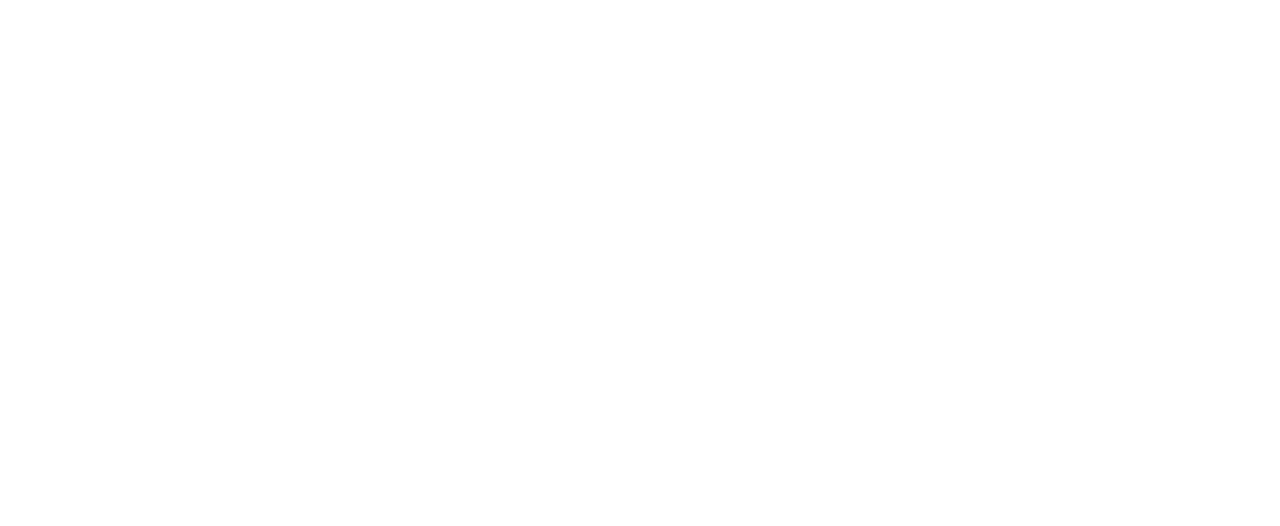
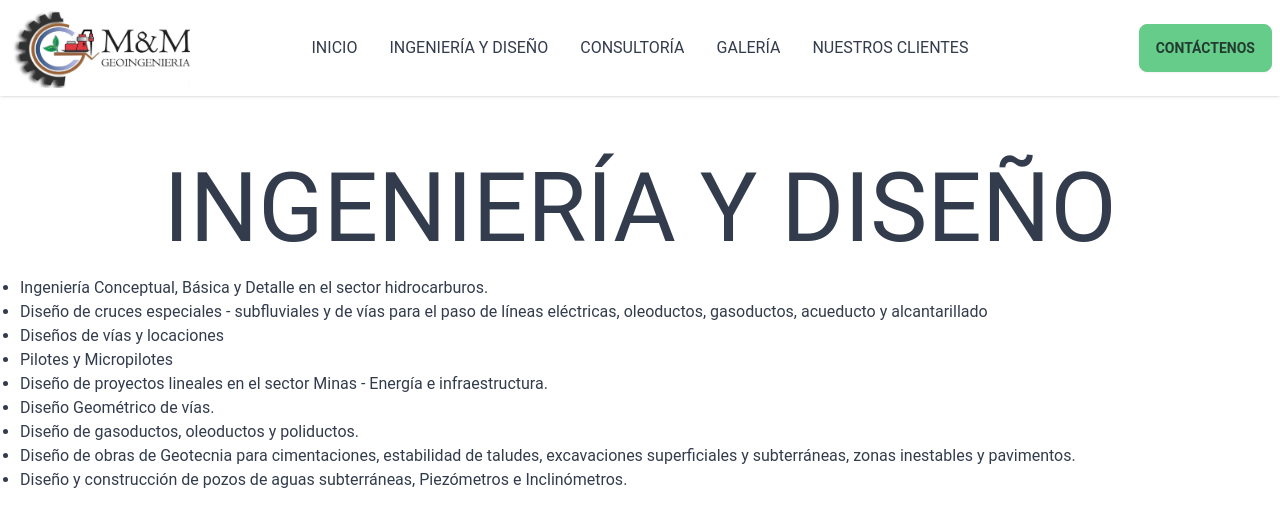
Before and after one commit to jaimevillegas/m-m-webpage, a React (Vite) app: page /ingenieria in a window 1280 px wide. Before the commit this address had no page. Shown: the top 526 px of the page. Built offline with nearby package versions, Linux system fonts and the light colour scheme.

Commit message:
Add Ingenieria component

```diff
--- a/src/App.jsx
+++ b/src/App.jsx
@@ -1,11 +1,13 @@
-import { BrowserRouter as Router, Route, Routes, Link } from "react-router-dom";
+import { BrowserRouter as Router, Route, Routes } from "react-router-dom";
 import Home from "./Home";
+import Ingenieria from "./Ingenieria";
 
 function App() {
   return (
     <Router>
       <Routes>
         <Route path="/" element={<Home />} />
+        <Route path="/ingenieria" element={<Ingenieria />} />
       </Routes>
     </Router>
   );
--- /dev/null
+++ b/src/Ingenieria.jsx
@@ -0,0 +1,38 @@
+import NavBar from "./NavBar";
+
+function Ingenieria() {
+  return (
+    <>
+      <NavBar />
+      <h1 className="text-8xl bold pt-40 text-center">INGENIERÍA Y DISEÑO</h1>
+      <ul className="p-5 list-disc">
+        <li>
+          Ingeniería Conceptual, Básica y Detalle en el sector hidrocarburos.
+        </li>
+        <li>
+          Diseño de cruces especiales - subfluviales y de vías para el paso de
+          líneas eléctricas, oleoductos, gasoductos, acueducto y alcantarillado
+        </li>
+        <li>Diseños de vías y locaciones</li>
+        <li>Pilotes y Micropilotes</li>
+        <li>
+          Diseño de proyectos lineales en el sector Minas - Energía e
+          infraestructura.
+        </li>
+        <li>Diseño Geométrico de vías.</li>
+        <li>Diseño de gasoductos, oleoductos y poliductos.</li>
+        <li>
+          Diseño de obras de Geotecnia para cimentaciones, estabilidad de
+          taludes, excavaciones superficiales y subterráneas, zonas inestables y
+          pavimentos.
+        </li>
+        <li>
+          Diseño y construcción de pozos de aguas subterráneas, Piezómetros e
+          Inclinómetros.
+        </li>
+      </ul>
+    </>
+  );
+}
+
+export default Ingenieria;
--- a/src/NavBar.jsx
+++ b/src/NavBar.jsx
@@ -1,4 +1,5 @@
 import logo from "./assets/logo.png";
+import { Link } from "react-router-dom";
 
 function NavBar() {
   return (
@@ -47,23 +48,26 @@
           </ul>
         </div>
         {/* <a className="btn btn-ghost text-xl">daisyUI</a> */}
-        <a href="#">
+        <a href="/">
           <img src={logo} alt="logo" className="h-20" />
         </a>
       </div>
       <div className="navbar-center hidden lg:flex">
         <ul className="menu menu-horizontal px-1">
           <li>
-            <a>INICIO</a>
+            <Link to="/">INICIO</Link>
           </li>
           <li>
-            <a>INGENIERÍA Y DISEÑO</a>
+            <Link to="/ingenieria">INGENIERÍA Y DISEÑO</Link>
           </li>
           <li>
-            <a>CONSULTORÍA</a>
+            <Link to="/consultoria">CONSULTORÍA</Link>
           </li>
           <li>
-            <a>NUESTROS CLIENTES</a>
+            <Link to="/galeria">GALERÍA</Link>
+          </li>
+          <li>
+            <Link to="/clientes">NUESTROS CLIENTES</Link>
           </li>
         </ul>
       </div>
```
